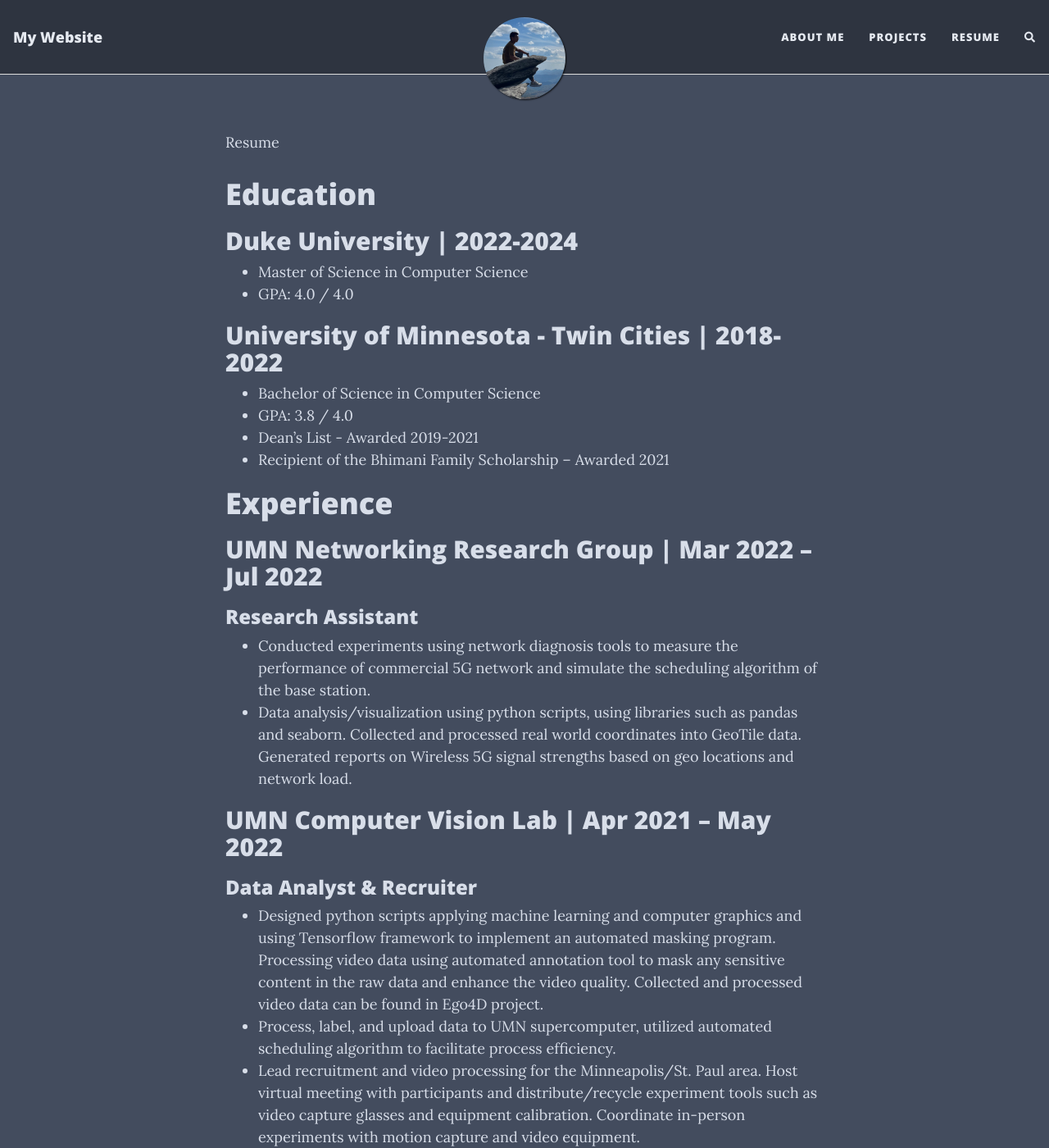
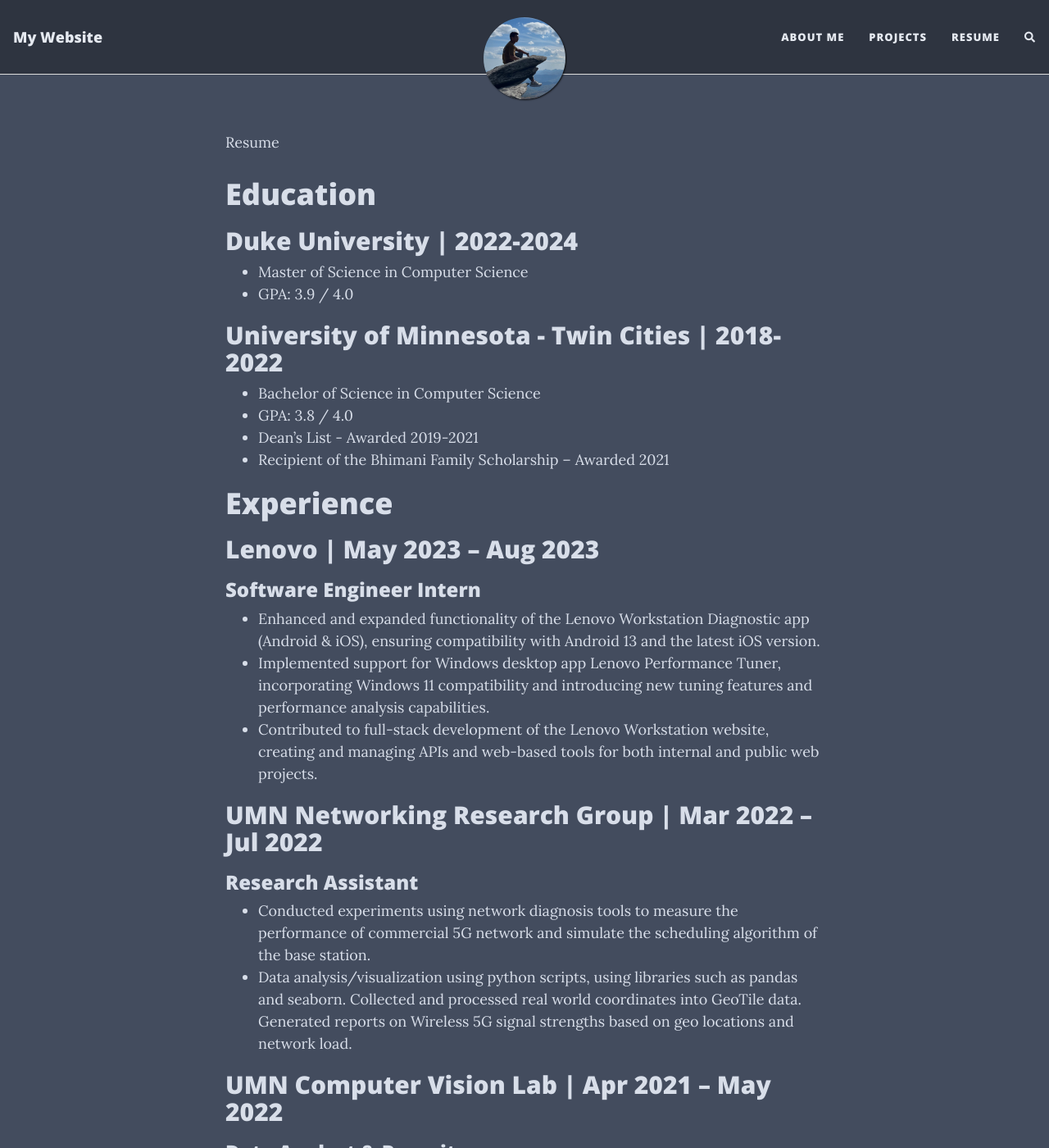
Before and after one commit to silongtan/silongtan.github.io, a Jekyll site: the page built from resume.md, in a window 1280 px wide and 1400 px high. Shown: the whole window at 82% size. Built offline with Jekyll 4.4.1, drawn with Linux system fonts in a browser that asks for light colours; nearby versions of some CDN libraries; our own code applies the rules of GitHub Pages for plain Markdown files; comment, search, counter and statistics services are not loaded.

Commit message:
Update resume.md

```diff
--- a/resume.md
+++ b/resume.md
@@ -3,7 +3,7 @@
 
 ##  Duke University | 2022-2024
  * Master of Science in Computer Science
- * GPA: 4.0 / 4.0
+ * GPA: 3.9 / 4.0
 
 ##   University of Minnesota - Twin Cities | 2018-2022
 * Bachelor of Science in Computer Science
@@ -13,6 +13,15 @@
 
 
 # Experience
+
+## Lenovo | May 2023 – Aug 2023
+### Software Engineer Intern
+* Enhanced and expanded functionality of the Lenovo Workstation Diagnostic app (Android & iOS),
+ensuring compatibility with Android 13 and the latest iOS version.
+* Implemented support for Windows desktop app Lenovo Performance Tuner, incorporating Windows 11
+compatibility and introducing new tuning features and performance analysis capabilities.
+* Contributed to full-stack development of the Lenovo Workstation website, creating and managing APIs
+and web-based tools for both internal and public web projects.
 
 ## UMN Networking Research Group | Mar 2022 – Jul 2022
 ### Research Assistant
```
